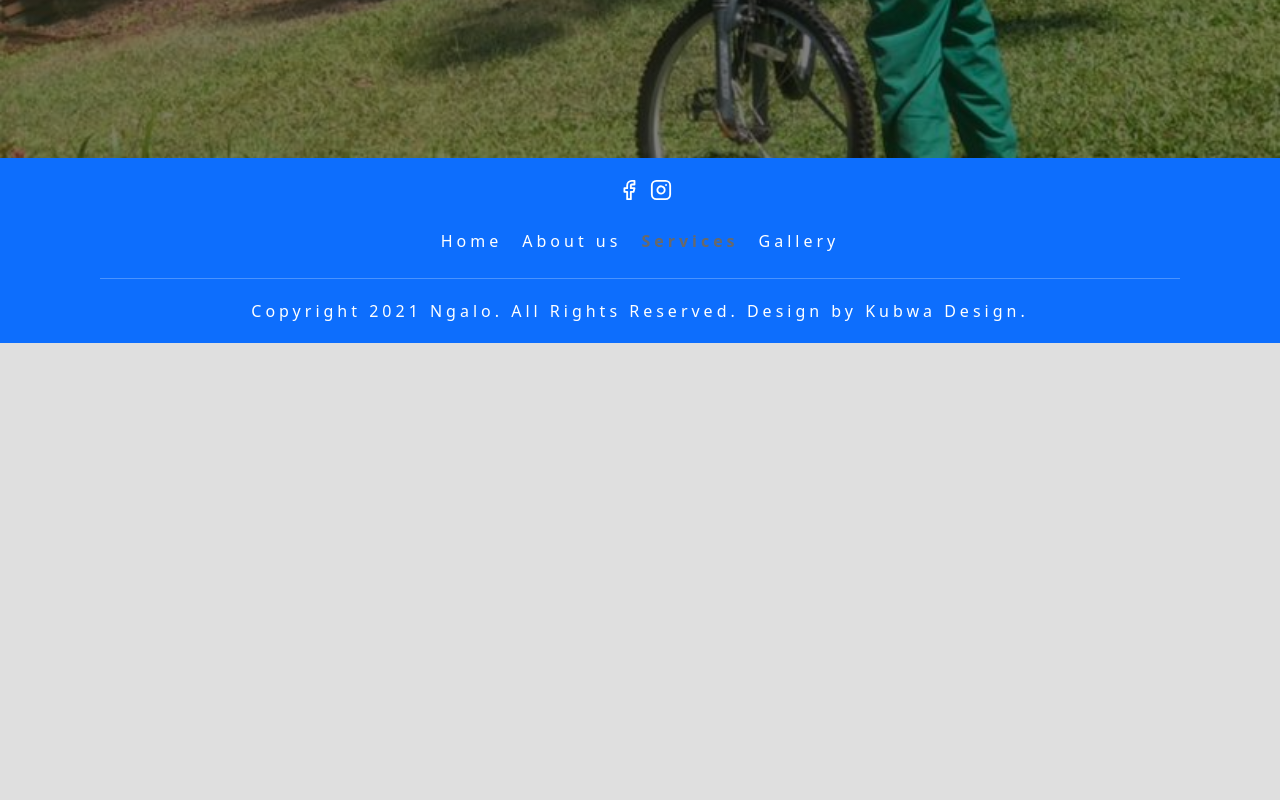
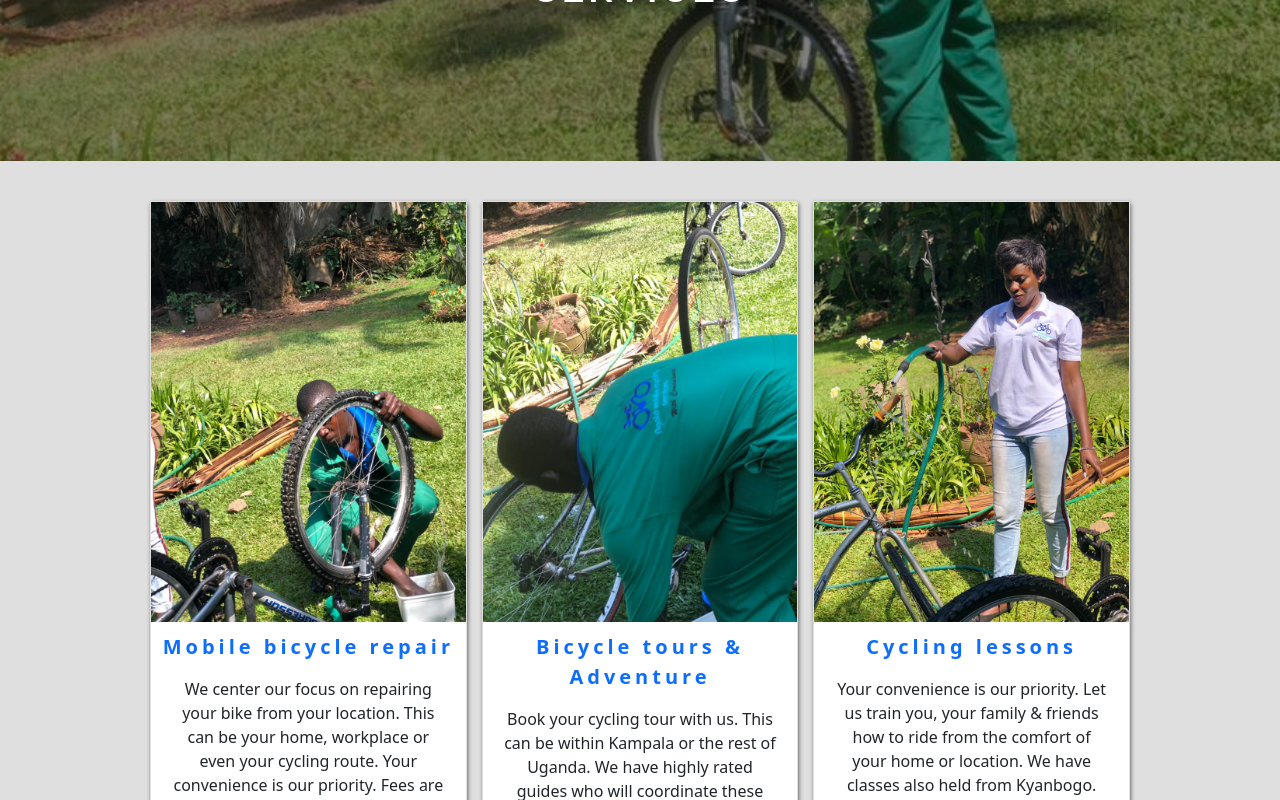
Before and after one commit to Otimthomas/ngalo, a React (Create React App) app: page /services in a window 1280 px wide. Shown: the part 300-1100 px from the top of the page. Before the commit the page ends 800 px from the top, so only its background shows below. Built offline with nearby package versions, Linux system fonts and the light colour scheme.

Commit message:
Services page bootstrap cards

```diff
--- a/src/components/AboutSection.jsx
+++ b/src/components/AboutSection.jsx
@@ -22,40 +22,40 @@ function AboutSection() {
       </div>
       <div className="welcome__content">
         <p>
-          Once installed, the simple laravel new command will create a fresh
-          Laravel installation in the directory you specify. For instance,
-          laravel new blog would create a directory named blog containing a
-          fresh Laravel installation with all dependencies installed. This
-          method of installation is much faster than installing via Composer.
-          Once installed, the simple laravel new command will create a fresh
-          Laravel installation in the directory you specify. For instance,
-          laravel new blog would create a directory named blog containing a
-          fresh Laravel installation with all dependencies installed. This
-          method of installation is much faster than installing via Composer.
+          The word Ngalo refers to "hands" in the local Luganda language. Many
+          of the bicycles mechanics around the world use their hands to attend
+          and treat customers bicycles and this inspired us to come up with the
+          name Ngalo mobile cycling services.
         </p>
         <p>
-          Once installed, the simple laravel new command will create a fresh
-          Laravel installation in the directory you specify. For instance,
-          laravel new blog would create a directory named blog containing a
-          fresh Laravel installation with all dependencies installed. This
-          method of installation is much faster than installing via Composer.
-          Once installed, the simple laravel new command will create a fresh
-          Laravel installation in the directory you specify. For instance,
-          laravel new blog would create a directory named blog containing a
-          fresh Laravel installation with all dependencies installed. This
-          method of installation is much faster than installing via Composer.
+          Ngalo hub is an organisation dealing in mobile bike services such as
+          bicycle repairs & maintenance for both locally & internationally. We
+          have a variety of professional mechanics who are ready to travel and
+          provide mobile bike services to clients at the comfort of their homes,
+          offices, or any convenient location. We have the learn to ride cyling
+          classes which can be conducted from your home or from our safe riding
+          arears. Cycling is culture that is growing at a high speed in Uganda,
+          and this inspired us to come up with a repair & service solution to
+          the cyclists where you do not have to actually move but rather call us
+          and allow us to find you.
         </p>
       </div>
       <div className="objectives">
         <h3>Objectives</h3>
         <div className="objectives__content">
           <ul>
+            <li>Ease the bicycle repair experience for all cyclists.</li>
             <li>
-              Export mechanics to different countries both in Africa and Europe
+              Export mechanics to different countries both in Africa and Europe.
             </li>
-            <li>Create Employment for the youth</li>
-            <li>Promote tourism</li>
-            <li>Enthuse the youth to join the cycling community</li>
+            <li>Create employment for the youth.</li>
+            <li>Promote tourism through cycling.</li>
+            <li>Encourage the youth to join the cycling community.</li>
+            <li>
+              Give back 10% of the sales to less privileged communities after
+              every quarter.
+            </li>
+            <li>Attract the biggest online market in the cycling world.</li>
           </ul>
           <img src={img} alt="image_objectives" />
         </div>
--- a/src/components/Hero.jsx
+++ b/src/components/Hero.jsx
@@ -13,7 +13,6 @@ export default function Hero({ img, title, max, children }) {
 }
 
 const HeroWrapper = styled.div`
-  border-bottom: 3px solid var(--secondaryColor);
   text-align: center;
   display: flex;
   align-items: center;
--- a/src/components/Navbar.jsx
+++ b/src/components/Navbar.jsx
@@ -130,6 +130,9 @@ const NavWrapper = styled.div`
 
   @media (max-width: 576px) {
     padding: 1rem 4rem;
+    .navbar-nav ul {
+      font-size: 1.4rem;
+    }
   }
 `;
 
--- /dev/null
+++ b/src/components/ServicePageSection.jsx
@@ -0,0 +1,123 @@
+import React from "react";
+import styled from "styled-components";
+import img1 from "../assets/ngalo-1.jpg";
+import img2 from "../assets/ngalo-2.jpg";
+import img3 from "../assets/ngalo-3.jpg";
+
+function ServicePageSection() {
+  return (
+    <ServiceWrapper>
+      <div className="d-flex flex-column">
+        <div className="row row-cols-1 row-cols-sm-1 row-cols-md-1 row-cols-lg-2 row-cols-xl-3">
+          <div className="col">
+            <div class="card">
+              <img src={img1} alt="" />
+              <div className="card-body">
+                <div className="card-title">Mobile bicycle repair</div>
+                <p className="card-text">
+                  We center our focus on repairing your bike from your location.
+                  This can be your home, workplace or even your cycling route.
+                  Your convenience is our priority. Fees are dependent on the
+                  job to be done. We share <b>50% of transportation costs.</b>
+                </p>
+              </div>
+            </div>
+          </div>
+          <div className="col">
+            <div class="card">
+              <img src={img2} alt="" />
+              <div className="card-body">
+                <div className="card-title">Bicycle tours & Adventure</div>
+                <p className="card-text">
+                  Book your cycling tour with us. This can be within Kampala or
+                  the rest of Uganda. We have highly rated guides who will
+                  coordinate these rides.
+                </p>
+              </div>
+            </div>
+          </div>
+          <div className="col">
+            <div class="card">
+              <img src={img3} alt="" />
+              <div className="card-body">
+                <div className="card-title">Cycling lessons</div>
+                <p className="card-text">
+                  Your convenience is our priority. Let us train you, your
+                  family & friends how to ride from the comfort of your home or
+                  location. We have classes also held from Kyanbogo. Charges are{" "}
+                  <b>Ugx 20,000 per day per person for only 2 hours.</b>
+                </p>
+              </div>
+            </div>
+          </div>
+          <div className="col">
+            <div class="card">
+              <img src={img3} alt="" />
+              <div className="card-body">
+                <div className="card-title">
+                  Corporate bicycle repair package <b>(10% discount)</b>
+                </div>
+                <p className="card-text">
+                  A group of five and above qualifies for this package. Here we
+                  take off 10% from the bike service labour fees and spare
+                  parts. This can be a group of cyclists, friends, family or
+                  even a company.
+                </p>
+              </div>
+            </div>
+          </div>
+        </div>
+      </div>
+    </ServiceWrapper>
+  );
+}
+
+const ServiceWrapper = styled.div`
+  padding: 4rem 15rem;
+  img {
+    width: 100%;
+  }
+
+  .col {
+    margin-bottom: 5rem;
+  }
+
+  .card {
+    box-shadow: 1px 2px 4px var(--primaryColor);
+    width: "35rem";
+  }
+
+  .card-text {
+    font-size: 1.6rem;
+    text-align: center;
+  }
+
+  .card-title {
+    color: var(--secondaryColor);
+    font-size: 2rem;
+    font-weight: bold;
+    text-align: center;
+  }
+
+  p {
+    font-size: 1.6rem;
+    letter-spacing: normal;
+    padding: 1rem;
+  }
+
+  @media (max-width: 992px) {
+  }
+
+  @media (max-width: 768px) {
+    padding: 2.5rem 4rem;
+  }
+
+  @media (max-width: 576px) {
+    padding: 2rem 4rem;
+    .card {
+      width: 100% !important;
+    }
+  }
+`;
+
+export default ServicePageSection;
--- a/src/data/services.js
+++ b/src/data/services.js
@@ -13,11 +13,6 @@ const services = [
     body: "Book your cycling tour with us today. This is done within Kampala or the rest of Uganda.",
   },
   {
-    icon: <GiAutoRepair />,
-    title: "Mobile Bicycle Repair",
-    body: "We centre our focus on repairing your bike from your location.",
-  },
-  {
     icon: <GiTeacher />,
     title: "Cycling lessons",
     body: "Your convenience is our priority, let us train you, your family and friends how to ride from the comfort of your home or location",
--- a/src/pages/ServicesPage.jsx
+++ b/src/pages/ServicesPage.jsx
@@ -1,11 +1,13 @@
 import React from "react";
 import Hero from "../components/Hero";
 import img from "../assets/ngalo-7.jpg";
+import ServicePageSection from "../components/ServicePageSection";
 
 function ServicesPage() {
   return (
     <div>
       <Hero title="services" img={img} />
+      <ServicePageSection />
     </div>
   );
 }
```
